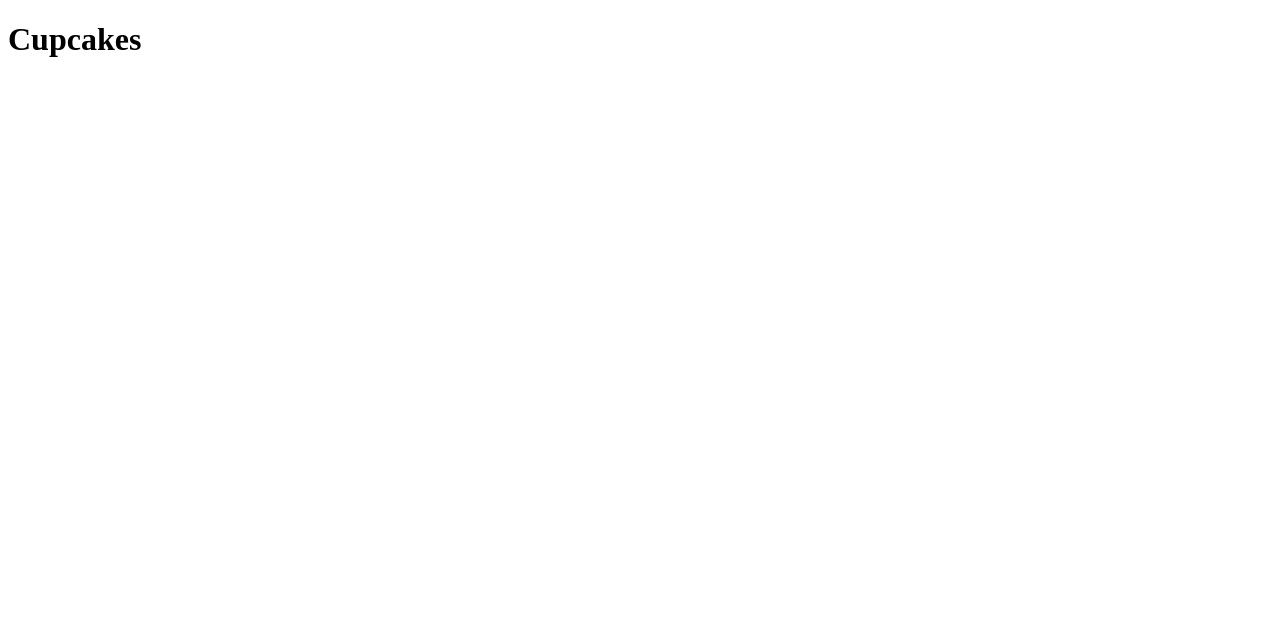
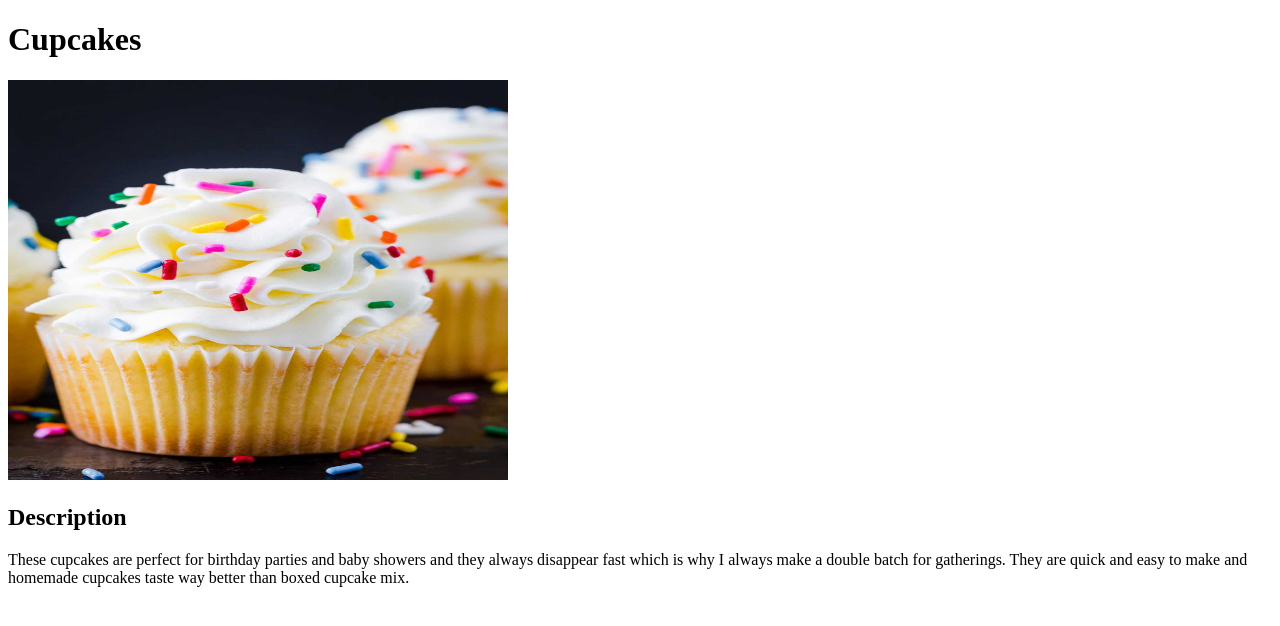
Before and after one commit to Cuponk/odin-recipies, a plain HTML site: page recipies/cupcakes.html in a window 1280 px wide. Drawn offline with Linux system fonts and the light colour scheme.

Commit message:
add image, description to cupcake, have to work

```diff
--- a/recipies/cupcakes.html
+++ b/recipies/cupcakes.html
@@ -8,5 +8,12 @@
 </head>
 <body>
     <h1>Cupcakes</h1>
+    <img src="../images/cupcakes.jpg"
+        width="500"
+        height="400">
+    <h2>Description</h2>
+        <p>These cupcakes are perfect for birthday parties and baby showers and they always disappear fast which is why I always make a double batch for gatherings. They are quick and easy to make and homemade cupcakes taste way better than boxed cupcake mix.
+        </p>
+    <h2></h2>
 </body>
 </html>
```
